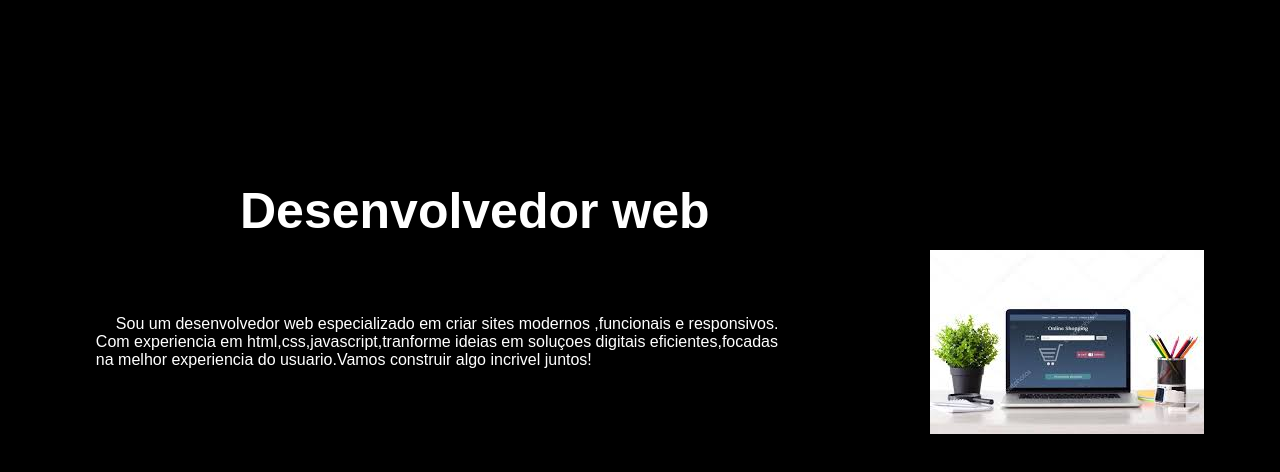
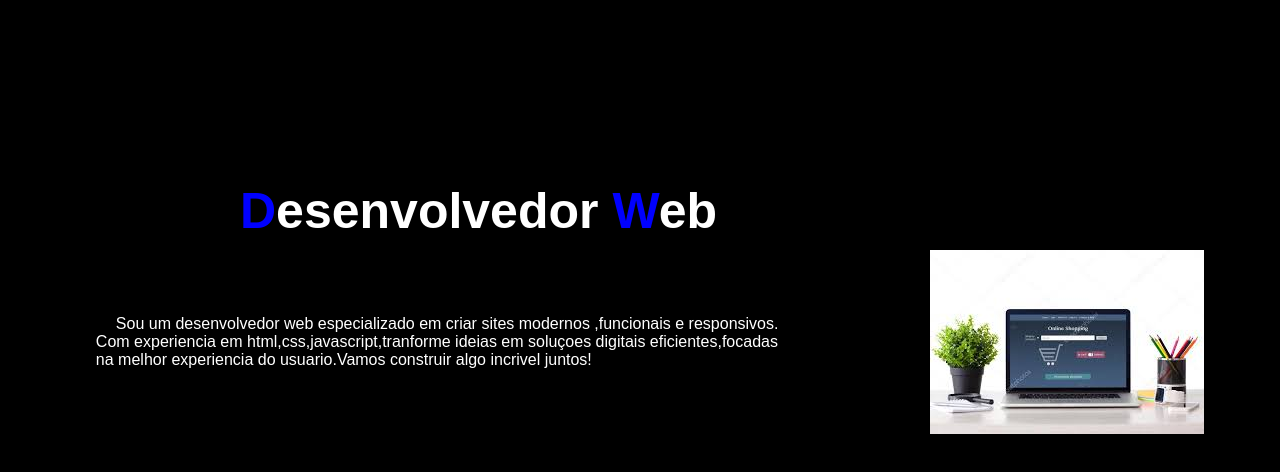
Before and after one commit to luiseugeniodev/meuportifolio, a plain HTML site: page index.html in a window 1280 px wide. Shown: the part 72-544 px from the top of the page. Drawn offline with Linux system fonts and the light colour scheme.

Commit message:
portifolio

```diff
--- a/index.html
+++ b/index.html
@@ -30,7 +30,7 @@
        </div>
     </nav>
     <header>
-        <h1>Desenvolvedor web</h1>
+        <h1><span>D</span>esenvolvedor <span>W</span>eb</h1>
        <section>
         <p>
             Sou um desenvolvedor web especializado em criar sites modernos ,funcionais e responsivos. <br> Com experiencia em html,css,javascript,tranforme ideias em soluçoes digitais eficientes,focadas <br> na melhor experiencia do usuario.Vamos construir algo incrivel juntos!
--- a/style/style.css
+++ b/style/style.css
@@ -75,3 +75,6 @@ body.header,section,p{
     justify-content: space-around;
     align-items: center;
 }
+header.h1,span{
+    color: blue;
+}
```
